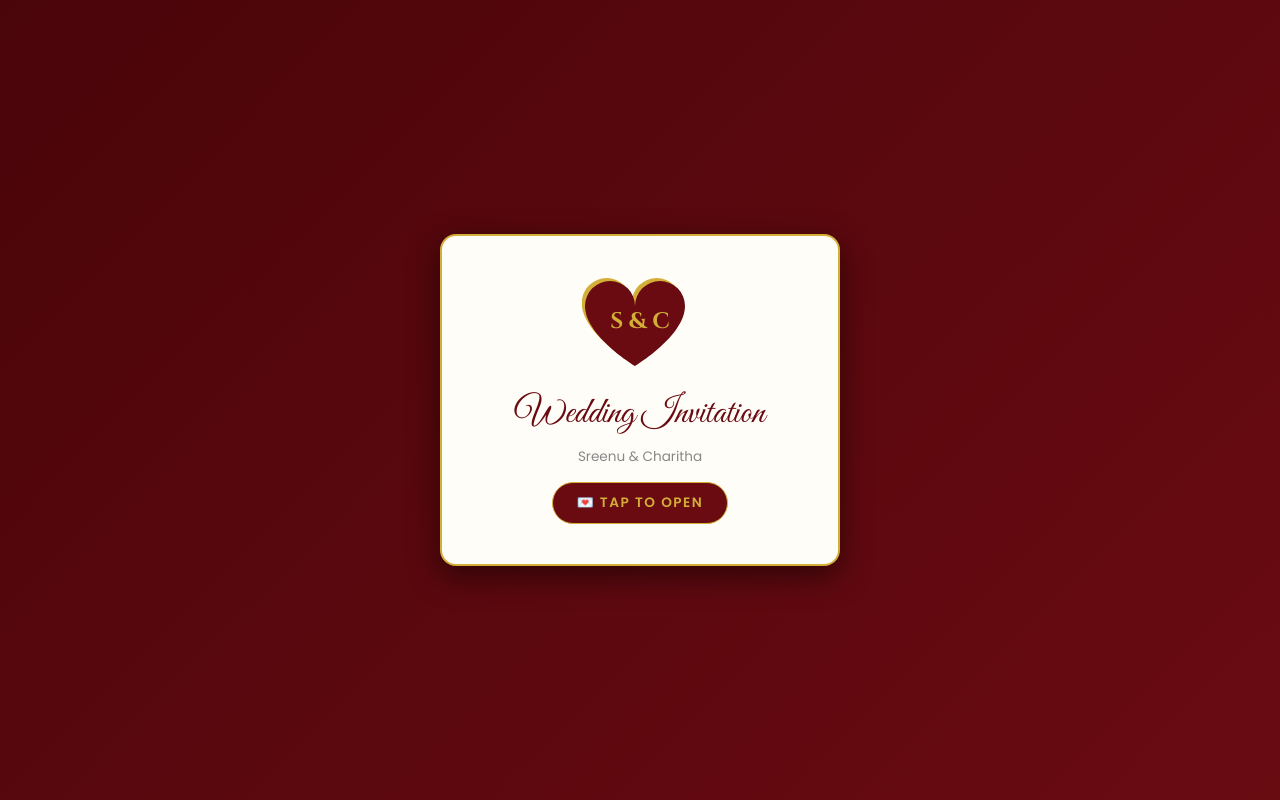
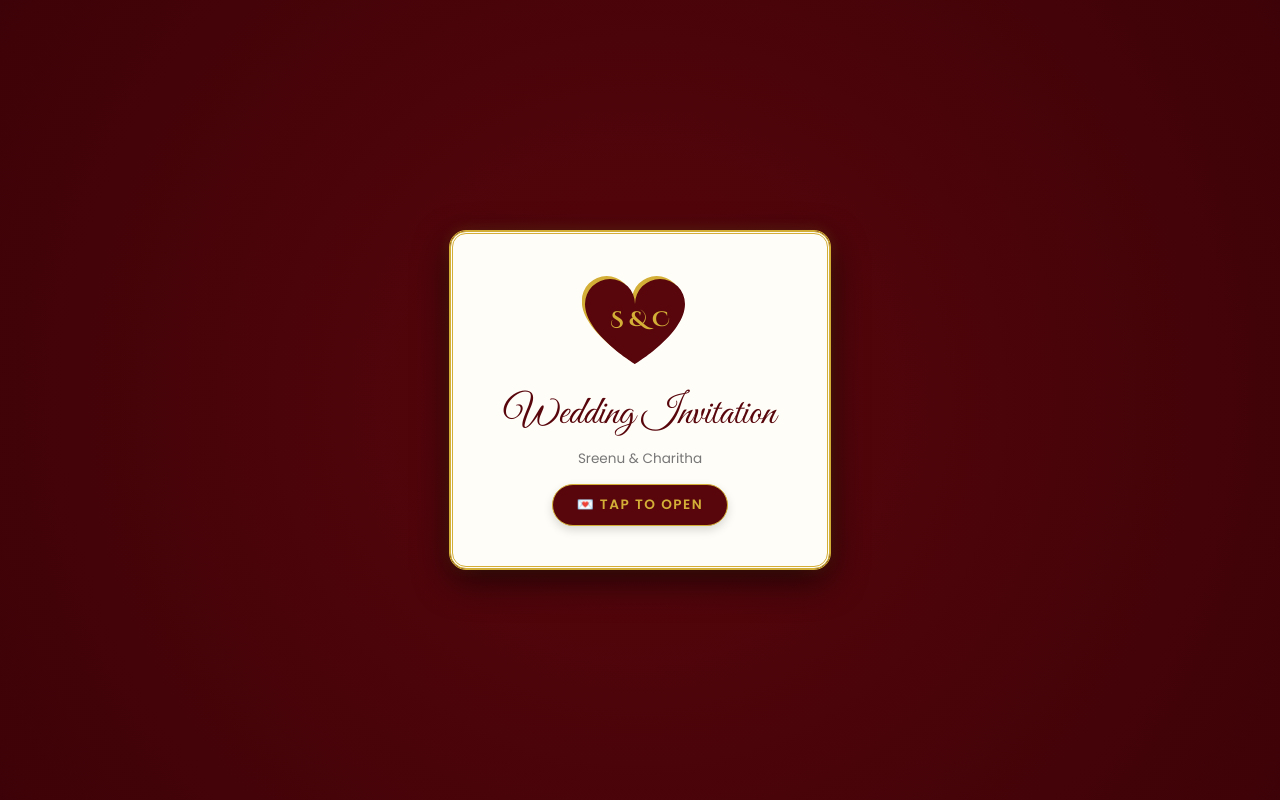
Before and after one commit to Sreenu4Cherry/my_wedding_invitation, a plain HTML site: page index.html in a window 1280 px wide. Shown: the top 800 px of the page. Drawn offline with Linux system fonts and the light colour scheme.

Commit message:
Revise wedding invitation title and styles v1.0.1
Updated wedding invitation details and styles.

```diff
--- a/index.html
+++ b/index.html
@@ -3,17 +3,19 @@
 <head>
     <meta charset="UTF-8">
     <meta name="viewport" content="width=device-width, initial-scale=1.0, maximum-scale=1.0, user-scalable=no">
-    <title>Sreenu & Charitha | Wedding Invitation</title>
-    <!-- Google Fonts -->
-    <link href="https://fonts.googleapis.com/css2?family=Cinzel:wght@600;700&family=Great+Vibes&family=Poppins:wght@300;400;600&display=swap" rel="stylesheet">
+    <title>Sreenu & Charitha | Royal Wedding Invitation</title>
+    <!-- Google Fonts for Royal Indian Aesthetic -->
+    <link href="https://fonts.googleapis.com/css2?family=Cinzel+Decorative:wght@700&family=Cinzel:wght@600;700&family=Great+Vibes&family=Poppins:wght@300;400;500;600&display=swap" rel="stylesheet">
 
     <style>
         :root {
-            --maroon: #6A0B12;
+            --royal-maroon: #58060C;
+            --deep-maroon: #3d0207;
             --gold: #D4AF37;
+            --gold-light: #FDF3C7;
             --cream: #FFFDF8;
             --dark-gold: #B38F28;
-            --text-dark: #333333;
+            --text-dark: #2A2A2A;
         }
 
         * {
@@ -45,7 +47,7 @@
 
         .petal {
             position: absolute;
-            background: linear-gradient(135deg, #ffb7c5, #ff69b4);
+            background: linear-gradient(135deg, #ffb7c5, #e05275);
             border-radius: 150% 0 150% 0;
             opacity: 0.75;
             animation: animate-petal 7s linear infinite;
@@ -69,7 +71,7 @@
             left: 0;
             width: 100vw;
             height: 100vh;
-            background: linear-gradient(135deg, #4a050a 0%, var(--maroon) 100%);
+            background: radial-gradient(circle, var(--royal-maroon) 0%, var(--deep-maroon) 100%);
             display: flex;
             flex-direction: column;
             justify-content: center;
@@ -82,13 +84,14 @@
         }
 
         .envelope-card {
-            background: #FFFDF8;
-            border: 2px solid var(--gold);
+            background: var(--cream);
+            border: 3px double var(--gold);
+            outline: 1px solid var(--gold);
             border-radius: 16px;
             padding: 40px 25px;
             width: 90%;
-            max-width: 400px;
-            box-shadow: 0 10px 30px rgba(0,0,0,0.5);
+            max-width: 380px;
+            box-shadow: 0 12px 35px rgba(0,0,0,0.6), 0 0 15px rgba(212, 175, 55, 0.2);
             display: flex;
             flex-direction: column;
             align-items: center;
@@ -115,7 +118,7 @@
             position: absolute;
             width: 100%;
             height: 100%;
-            background: var(--maroon);
+            background: var(--royal-maroon);
             clip-path: path('M 50,30 A 25,25 0 0,0 0,30 C 0,60 50,90 50,90 C 50,90 100,60 100,30 A 25,25 0 0,0 50,30 Z');
             display: flex;
             justify-content: center;
@@ -134,22 +137,22 @@
         .monogram-text {
             position: relative;
             z-index: 2;
-            font-family: 'Cinzel', serif;
-            font-size: 1.4rem;
+            font-family: 'Cinzel Decorative', serif;
+            font-size: 1.3rem;
             font-weight: 700;
             color: var(--gold);
-            padding-bottom: 10px;
+            padding-bottom: 8px;
         }
 
         .cover-title {
             font-family: 'Great Vibes', cursive;
-            font-size: 2.3rem;
-            color: var(--maroon);
+            font-size: 2.5rem;
+            color: var(--royal-maroon);
             margin-bottom: 5px;
         }
 
         .tap-btn {
-            background: var(--maroon);
+            background: var(--royal-maroon);
             color: var(--gold);
             border: 1px solid var(--gold);
             padding: 10px 24px;
@@ -160,66 +163,78 @@
             letter-spacing: 1.5px;
             margin-top: 15px;
             text-transform: uppercase;
+            box-shadow: 0 4px 10px rgba(0,0,0,0.15);
         }
 
-        /* --- Fully Responsive Main Content --- */
+        /* --- Main Responsive Content --- */
         .content-container {
             width: 100%;
-            max-width: 650px; /* Adapts cleanly on desktop & laptop */
+            max-width: 650px;
             margin: 0 auto;
             padding: 30px 20px;
         }
 
         .header-sub {
             font-size: 0.85rem;
-            letter-spacing: 2px;
+            letter-spacing: 3px;
             text-transform: uppercase;
             color: var(--dark-gold);
-            margin-bottom: 5px;
+            margin-bottom: 8px;
+            font-weight: 600;
         }
 
         .main-title {
-            font-family: 'Cinzel', serif;
-            font-size: 1.8rem;
-            color: var(--maroon);
-            margin-bottom: 20px;
+            font-family: 'Cinzel Decorative', serif;
+            font-size: 1.6rem;
+            color: var(--royal-maroon);
+            margin-bottom: 25px;
+            line-height: 1.3;
         }
 
-        .couple-names {
-            margin: 20px 0;
+        /* --- Couple Block with Underlined Parent Names --- */
+        .couple-card {
+            background: #ffffff;
+            border: 2px solid var(--gold);
+            border-radius: 15px;
+            padding: 30px 20px;
+            margin-bottom: 30px;
+            box-shadow: 0 6px 20px rgba(212, 175, 55, 0.15);
+            position: relative;
         }
 
         .couple-names h2 {
             font-family: 'Great Vibes', cursive;
-            font-size: 3.5rem;
-            color: var(--maroon);
-            line-height: 1.1;
+            font-size: 3.8rem;
+            color: var(--royal-maroon);
+            line-height: 1;
+            margin-bottom: 2px;
         }
 
-        .couple-names span {
-            font-family: 'Cinzel', serif;
-            font-size: 1.4rem;
-            color: var(--gold);
-            display: block;
-            margin: 5px 0;
+        .parent-subtext {
+            font-size: 0.82rem;
+            color: #555;
+            margin-bottom: 15px;
+            font-weight: 400;
+            letter-spacing: 0.5px;
         }
 
-        .parents-info {
-            font-size: 0.9rem;
-            color: #555;
-            margin-bottom: 25px;
-            line-height: 1.6;
+        .ampersand {
+            font-family: 'Cinzel', serif;
+            font-size: 1.8rem;
+            color: var(--gold);
+            margin: 5px 0;
+            font-weight: 700;
         }
 
         /* --- Dynamic Timer Banner --- */
         .countdown-section {
-            background: var(--maroon);
+            background: radial-gradient(circle, var(--royal-maroon), var(--deep-maroon));
             color: var(--gold);
             padding: 22px 15px;
-            border-radius: 12px;
+            border-radius: 15px;
             margin: 25px 0;
-            box-shadow: 0 6px 15px rgba(106, 11, 18, 0.2);
-            border: 1px solid var(--gold);
+            box-shadow: 0 8px 20px rgba(88, 6, 12, 0.3);
+            border: 2px solid var(--gold);
         }
 
         .countdown-title {
@@ -227,7 +242,7 @@
             letter-spacing: 2px;
             text-transform: uppercase;
             margin-bottom: 12px;
-            color: #f1d382;
+            color: var(--gold-light);
             font-weight: 600;
         }
 
@@ -248,42 +263,56 @@
             font-family: 'Cinzel', serif;
             font-size: 1.8rem;
             font-weight: 700;
+            color: #ffffff;
         }
 
         .timer-label {
             font-size: 0.7rem;
             text-transform: uppercase;
-            opacity: 0.85;
+            color: var(--gold-light);
+            opacity: 0.9;
         }
 
         /* --- Event Cards --- */
         .section-heading {
-            font-family: 'Cinzel', serif;
-            font-size: 1.4rem;
-            color: var(--maroon);
-            margin: 35px 0 15px;
+            font-family: 'Cinzel Decorative', serif;
+            font-size: 1.3rem;
+            color: var(--royal-maroon);
+            margin: 35px 0 20px;
             border-bottom: 2px solid var(--gold);
             display: inline-block;
-            padding-bottom: 4px;
+            padding-bottom: 6px;
         }
 
         .event-card {
             background: #ffffff;
-            border: 1px solid #f0e2be;
+            border: 1px solid #e2d2a4;
             border-radius: 12px;
             padding: 20px;
             margin-bottom: 20px;
             text-align: left;
             position: relative;
-            box-shadow: 0 4px 10px rgba(0,0,0,0.03);
-            border-left: 5px solid var(--maroon);
+            box-shadow: 0 4px 12px rgba(0,0,0,0.04);
+            border-left: 6px solid var(--royal-maroon);
         }
 
         .event-card h3 {
             font-family: 'Cinzel', serif;
-            color: var(--maroon);
-            font-size: 1.2rem;
+            color: var(--royal-maroon);
+            font-size: 1.25rem;
             margin-bottom: 4px;
+        }
+
+        .event-location-tag {
+            display: inline-block;
+            font-size: 0.75rem;
+            font-weight: 600;
+            color: var(--royal-maroon);
+            background: var(--gold-light);
+            padding: 2px 8px;
+            border-radius: 4px;
+            margin-bottom: 8px;
+            border: 1px solid var(--gold);
         }
 
         .event-time {
@@ -297,55 +326,51 @@
             font-size: 0.85rem;
             color: #666;
             font-style: italic;
+            margin-bottom: 12px;
         }
 
-        /* --- Venue & Directions Button --- */
-        .venue-btn {
-            display: block;
-            width: 100%;
-            max-width: 320px;
-            margin: 15px auto 0;
-            background: var(--maroon);
+        .mini-map-btn {
+            display: inline-flex;
+            align-items: center;
+            gap: 5px;
+            background: var(--royal-maroon);
             color: var(--gold);
             text-decoration: none;
-            padding: 14px 20px;
-            border-radius: 25px;
-            font-size: 0.95rem;
+            padding: 8px 16px;
+            border-radius: 20px;
+            font-size: 0.8rem;
             font-weight: 600;
-            box-shadow: 0 4px 10px rgba(106, 11, 18, 0.2);
             border: 1px solid var(--gold);
-            transition: all 0.3s;
+            transition: all 0.3s ease;
         }
 
-        .venue-btn:hover {
+        .mini-map-btn:hover {
             background: var(--gold);
-            color: var(--maroon);
+            color: var(--royal-maroon);
         }
 
         footer {
-            margin-top: 40px;
+            margin-top: 45px;
             font-family: 'Great Vibes', cursive;
-            font-size: 2rem;
-            color: var(--maroon);
+            font-size: 2.2rem;
+            color: var(--royal-maroon);
         }
 
-        /* Laptop & Larger Screen Adjustments */
         @media (min-width: 768px) {
             .couple-names h2 { font-size: 4.5rem; }
-            .main-title { font-size: 2.2rem; }
+            .main-title { font-size: 2rem; }
             .content-container { padding: 40px; }
         }
     </style>
 </head>
 <body>
 
-    <!-- Falling Petals -->
+    <!-- Falling Petals Container -->
     <div class="petals-container" id="petals"></div>
 
     <!-- Envelope / Cover Screen -->
     <div id="cover-screen" onclick="openInvitation()">
         <div class="envelope-card">
-            <!-- Heart Monogram -->
             <div class="heart-wrapper">
                 <div class="heart-border"></div>
                 <div class="heart-shape">
@@ -353,25 +378,27 @@
                 </div>
             </div>
             <div class="cover-title">Wedding Invitation</div>
-            <p style="font-size: 0.85rem; color: #888; margin-top: 5px;">Sreenu & Charitha</p>
+            <p style="font-size: 0.85rem; color: #777; margin-top: 5px;">Sreenu & Charitha</p>
             <div class="tap-btn">💌 Tap to Open</div>
         </div>
     </div>
 
-    <!-- Main Responsive Invitation Content -->
+    <!-- Main Content -->
     <div class="content-container">
         <p class="header-sub">Together With Their Families</p>
         <h1 class="main-title">Request The Honor Of Your Presence</h1>
 
-        <div class="couple-names">
-            <h2>B. Sreenu</h2>
-            <span>&</span>
-            <h2>K. Charitha</h2>
-        </div>
+        <!-- Royal Couple Card -->
+        <div class="couple-card">
+            <div class="couple-names">
+                <h2>B. Sreenu</h2>
+                <p class="parent-subtext">S/o B. Ramanjulu & B. LakshmiDevi</p>
 
-        <div class="parents-info">
-            <p><strong>B. Sreenu</strong> S/o B. Ramanjulu & B. LakshmiDevi</p>
-            <p><strong>K. Charitha</strong> D/o K. L. Narayana & K. Padmavati</p>
+                <div class="ampersand">&</div>
+
+                <h2>K. Charitha</h2>
+                <p class="parent-subtext">D/o K. L. Narayana & K. Padmavati</p>
+            </div>
         </div>
 
         <!-- Dynamic Timer Section -->
@@ -388,28 +415,41 @@
         <!-- Event Festivities -->
         <h2 class="section-heading">The Festivities</h2>
 
+        <!-- Event 1: Haldi -->
         <div class="event-card">
+            <span class="event-location-tag">📍 Anantapur</span>
             <h3>Haldi Ceremony</h3>
             <div class="event-time">August 22, 2026 • 9:00 AM Onwards</div>
             <p class="event-desc">"Turmeric, laughter, and the very first blessings."</p>
+            <a href="https://maps.app.goo.gl/wDfPxHQPte7LLno77" target="_blank" class="mini-map-btn">📍 Get Venue Directions</a>
         </div>
 
+        <!-- Event 2: Reception (Anantapur) -->
         <div class="event-card">
-            <h3>Reception</h3>
+            <span class="event-location-tag">📍 Anantapur</span>
+            <h3>Wedding Reception</h3>
             <div class="event-time">August 22, 2026 • 7:00 PM Onwards</div>
             <p class="event-desc">"An evening of celebration, dining, and joy."</p>
+            <a href="https://maps.app.goo.gl/wDfPxHQPte7LLno77" target="_blank" class="mini-map-btn">📍 Get Venue Directions</a>
         </div>
 
+        <!-- Event 3: Muhurtham (Anantapur) -->
         <div class="event-card">
+            <span class="event-location-tag">📍 Anantapur</span>
             <h3>Wedding Ceremony (Muhurtham)</h3>
             <div class="event-time">August 23, 2026 • Early Morning 4:00 AM – 5:00 AM</div>
             <p class="event-desc">"Two hands, two hearts, joined in love forever."</p>
+            <a href="https://maps.app.goo.gl/wDfPxHQPte7LLno77" target="_blank" class="mini-map-btn">📍 Get Venue Directions</a>
         </div>
 
-        <!-- Venue Directions Button -->
-        <h2 class="section-heading">Venue & Location</h2>
-        <p style="font-size: 0.85rem; color: #555; margin-bottom: 10px;">We look forward to celebrating with you!</p>
-        <a href="https://maps.google.com" target="_blank" class="venue-btn">📍 Get Venue Directions</a>
+        <!-- Event 4: Post-Wedding Reception (Dharmavaram) -->
+        <div class="event-card" style="border-left-color: var(--gold);">
+            <span class="event-location-tag" style="background:#FFFDF8;">📍 Hometown Dharmavaram</span>
+            <h3>Post-Wedding Reception</h3>
+            <div class="event-time">Hometown Celebration • Dharmavaram</div>
+            <p class="event-desc">"Continuing the joy and blessings in our hometown."</p>
+            <a href="https://maps.app.goo.gl/dJzmkvnq5mUEw2gPA" target="_blank" class="mini-map-btn">📍 Dharmavaram Venue Directions</a>
+        </div>
 
         <footer>
             Warmly Invited By Sreenu & Charitha
@@ -427,7 +467,7 @@
             }, 800);
         }
 
-        // Target Date: Aug 23, 2026 at 06:00:00
+        // Target Date: Aug 23, 2026 at 06:00:00 AM IST
         const weddingTargetDate = new Date("August 23, 2026 06:00:00").getTime();
 
         const timer = setInterval(function() {
@@ -436,7 +476,7 @@
             const timerTitle = document.getElementById("timer-title");
 
             if (diff <= 0) {
-                // Time passed: count UP instead
+                // Count UP after wedding time passes
                 timerTitle.innerText = "Been Together Since";
                 diff = Math.abs(diff);
             } else {
@@ -449,7 +489,7 @@
             document.getElementById("secs").innerText = Math.floor((diff % (1000 * 60)) / 1000).toString().padStart(2, '0');
         }, 1000);
 
-        // Generate 50 Petals
+        // Falling Petals Generator (50 Petals)
         const petalsContainer = document.getElementById('petals');
         for (let i = 0; i < 50; i++) {
             const petal = document.createElement('div');
```
